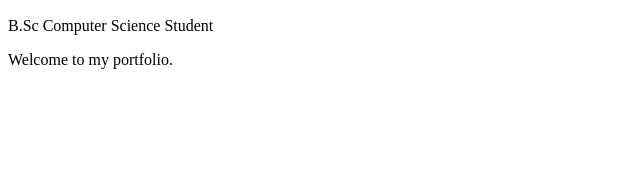
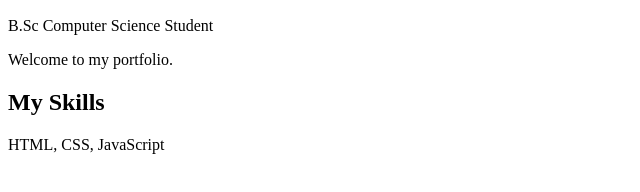
Before and after one commit to athanish1234-commits/thanish, a plain HTML site: page index.html in a window 1280 px wide. Shown: the part 110-302 px from the top of the page, without its empty margins (0-640 px from the left). Drawn offline with Linux system fonts and the light colour scheme.

Commit message:
Update index.html

```diff
--- a/index.html
+++ b/index.html
@@ -8,5 +8,7 @@
     <h2>Ajay Raj</h2>
     <p>B.Sc Computer Science Student</p>
     <p>Welcome to my portfolio.</p>
+<h2>My Skills</h2>
+<p>HTML, CSS, JavaScript</p>
 </body>
 </html>
```
